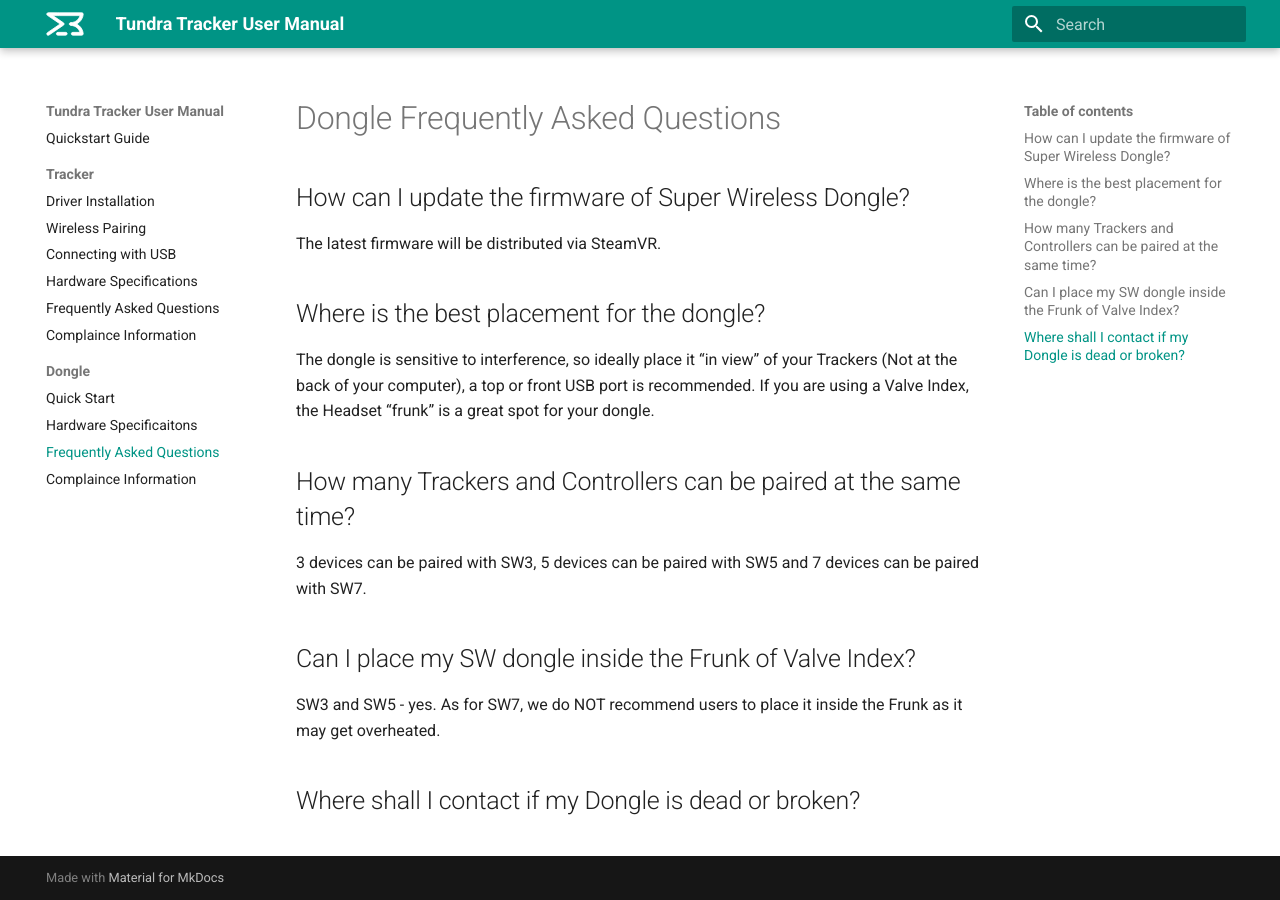
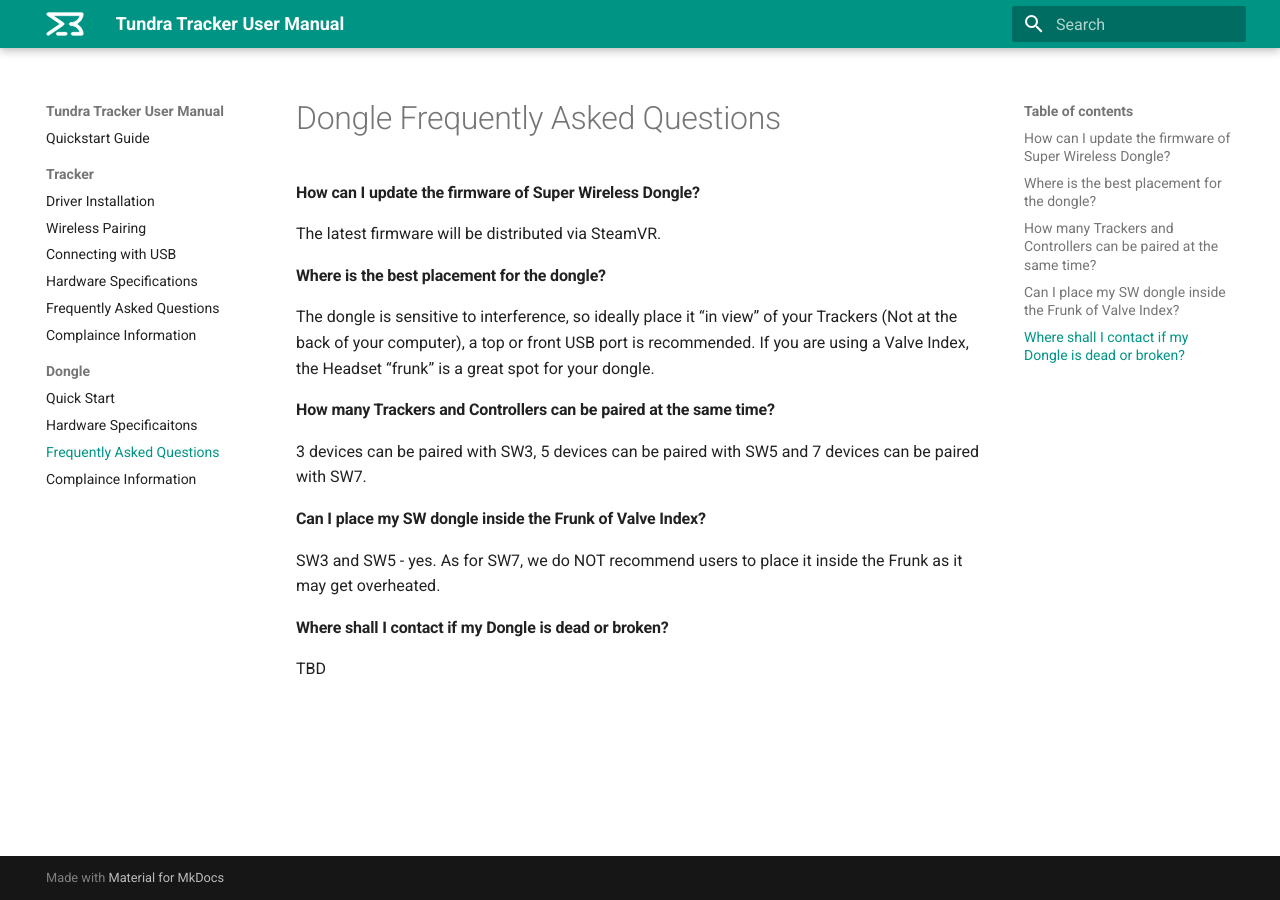
Before and after one commit to tundra-labs/tundra-tracker-docs, an MkDocs documentation site: the page built from docs/dongle_faq.md, in a window 1280 px wide. Built offline with MkDocs 1.6.1 and Material for MkDocs 9.7.7, drawn with Linux system fonts in a browser that asks for light colours.

Commit message:
Update dongle_faq.md

```diff
--- a/docs/dongle_faq.md
+++ b/docs/dongle_faq.md
@@ -1,19 +1,24 @@
 # Dongle Frequently Asked Questions
 
-## How can I update the firmware of Super Wireless Dongle?
+#### How can I update the firmware of Super Wireless Dongle?
 
 The latest firmware will be distributed via SteamVR.
 
-## Where is the best placement for the dongle?
+
+#### Where is the best placement for the dongle?
 
 The dongle is sensitive to interference, so ideally place it “in view” of your Trackers (Not at the back of your computer), a top or front USB port is recommended. If you are using a Valve Index, the Headset “frunk” is a great spot for your dongle.
 
-## How many Trackers and Controllers can be paired at the same time?
+
+#### How many Trackers and Controllers can be paired at the same time?
 
 3 devices can be paired with SW3, 5 devices can be paired with SW5 and 7 devices can be paired with SW7.
 
-## Can I place my SW dongle inside the Frunk of Valve Index?
+#### Can I place my SW dongle inside the Frunk of Valve Index?
 
-SW3 and SW5 - yes. As for SW7, we do NOT recommend users to place it inside the Frunk as it may get overheated.
+SW3 and SW5 - yes.
+As for SW7, we do NOT recommend users to place it inside the Frunk as it may get overheated.
 
-## Where shall I contact if my Dongle is dead or broken?
+#### Where shall I contact if my Dongle is dead or broken?
+
+TBD
```
